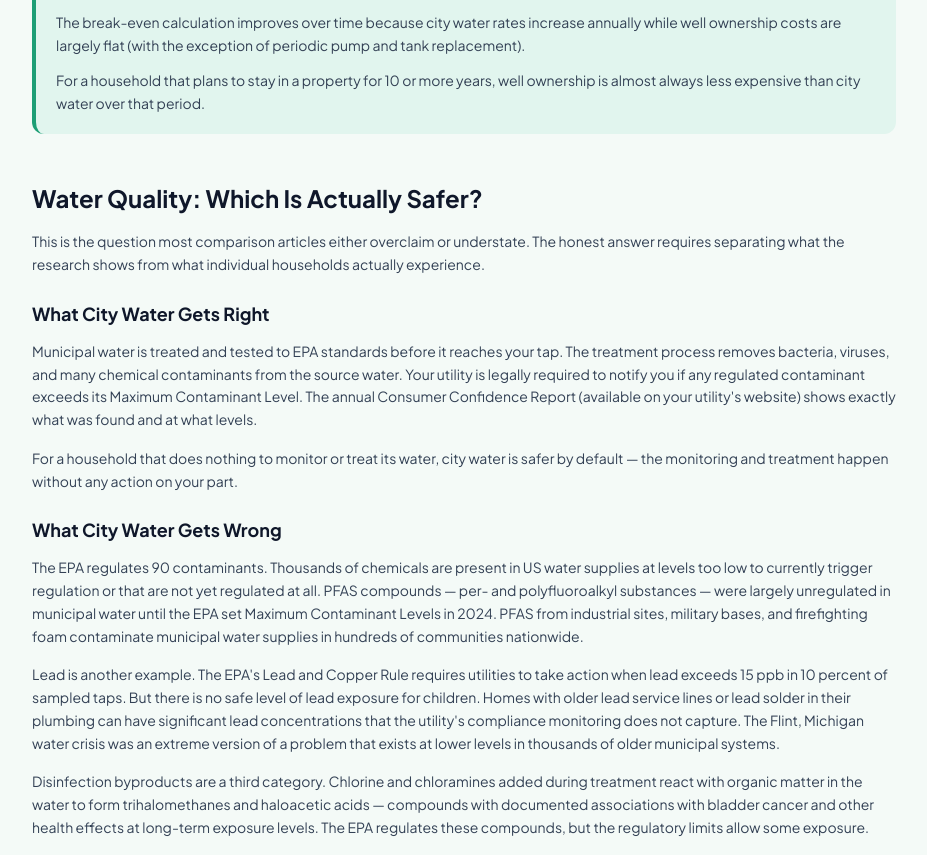
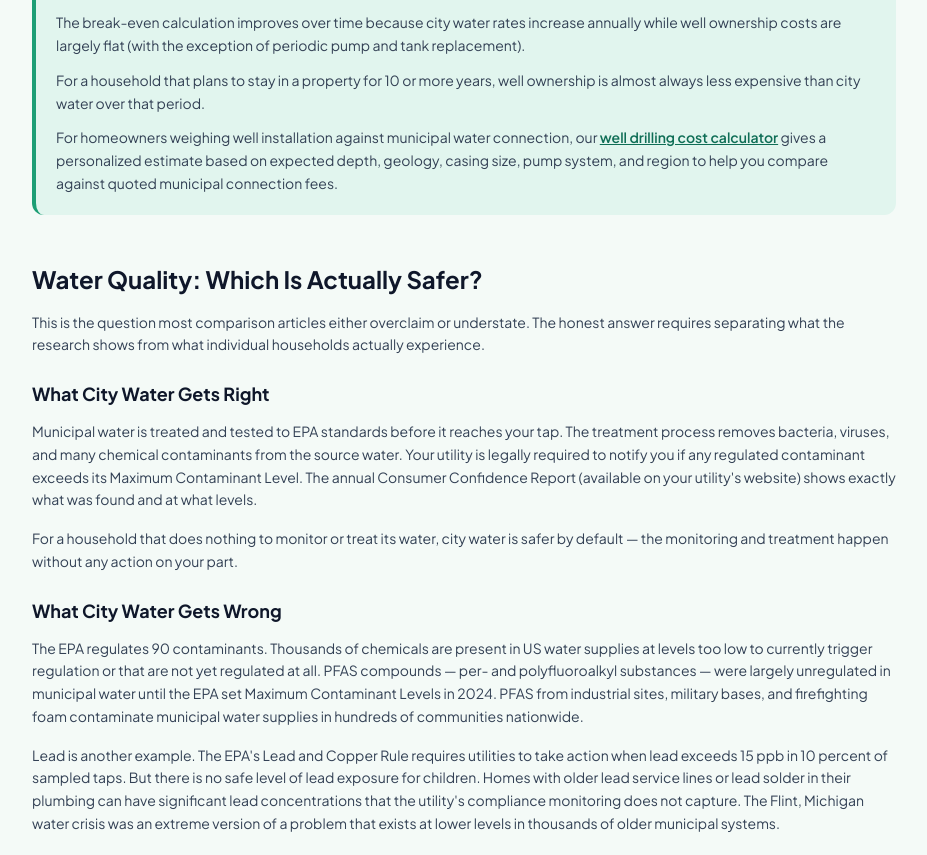
Before and after one commit to thebasementguide2026/thewell.guide-, a Next.js app: page /guides/well-water-vs-city-water in a window 1280 px wide. Shown: the part 3520-4375 px from the top of the page, without its empty margins (176-1103 px from the left). Built offline with nearby package versions, Linux system fonts and the light colour scheme.

Commit message:
Add link to well drilling calculator in break-even callout

```diff
--- a/app/guides/well-water-vs-city-water/page.tsx
+++ b/app/guides/well-water-vs-city-water/page.tsx
@@ -315,7 +315,8 @@ export default function WellWaterVsCityWater() {
             <h3 className='text-lg font-bold text-slate-900 mb-3'>The Break-Even Calculation</h3>
             <p className='text-slate-700 text-sm leading-relaxed mb-3'>Drilling a new well costs $5,500 to $20,000 all-in. At an annual savings of $1,000 to $1,500 per year compared to city water service, a well breaks even in <strong>4 to 15 years</strong> depending on drilling cost and local water rates. In high-rate cities or states where water costs exceed $100 per month, the break-even comes faster. In areas with low water rates, it takes longer.</p>
             <p className='text-slate-700 text-sm leading-relaxed mb-3'>The break-even calculation improves over time because city water rates increase annually while well ownership costs are largely flat (with the exception of periodic pump and tank replacement).</p>
-            <p className='text-slate-700 text-sm leading-relaxed'>For a household that plans to stay in a property for 10 or more years, well ownership is almost always less expensive than city water over that period.</p>
+            <p className='text-slate-700 text-sm leading-relaxed mb-3'>For a household that plans to stay in a property for 10 or more years, well ownership is almost always less expensive than city water over that period.</p>
+            <p className='text-slate-700 text-sm leading-relaxed'>For homeowners weighing well installation against municipal water connection, our <Link href='/cost-guides/well-drilling-cost-calculator' className='underline font-semibold' style={{ color: '#0F6E56' }}>well drilling cost calculator</Link> gives a personalized estimate based on expected depth, geology, casing size, pump system, and region to help you compare against quoted municipal connection fees.</p>
           </div>
         </div>
 
```
